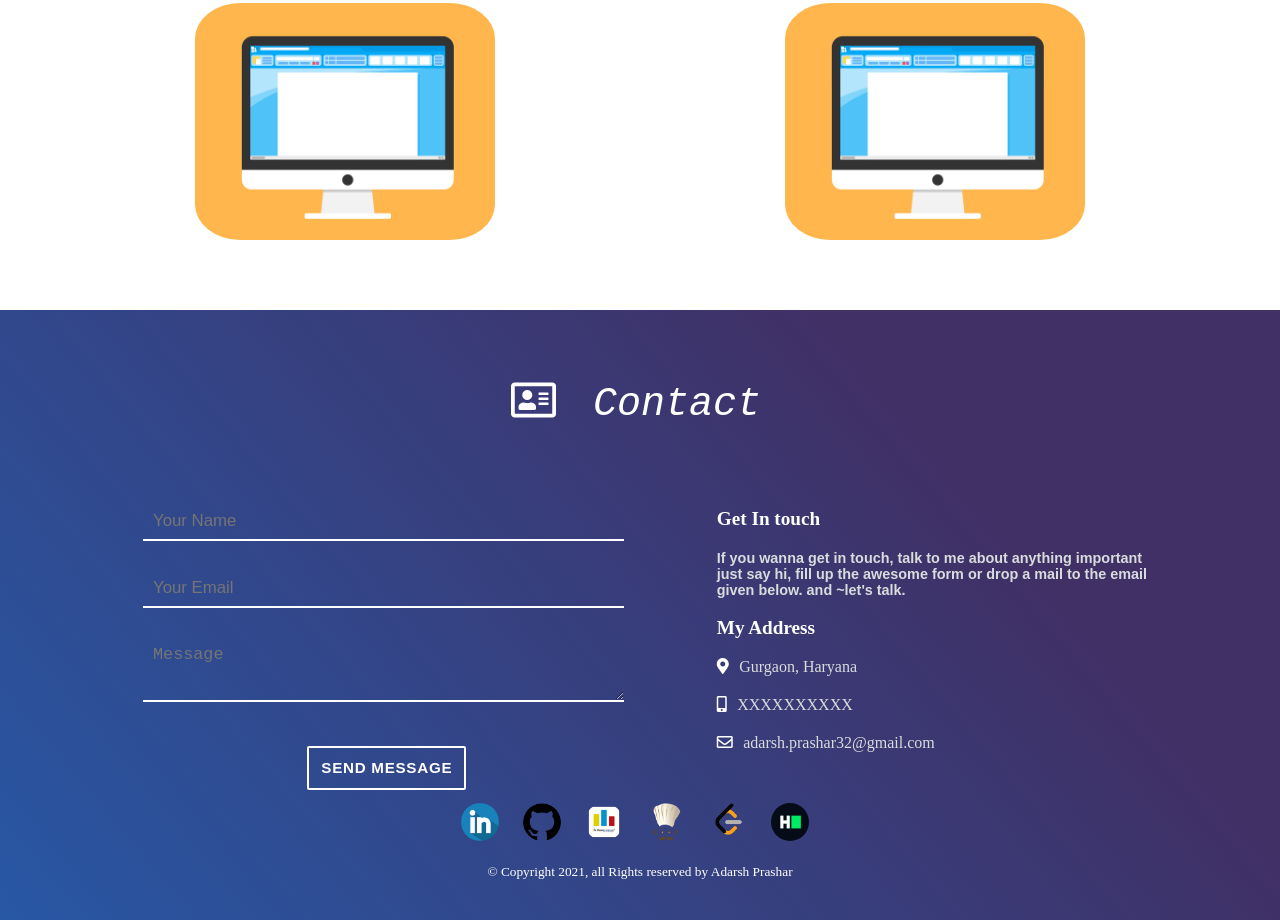
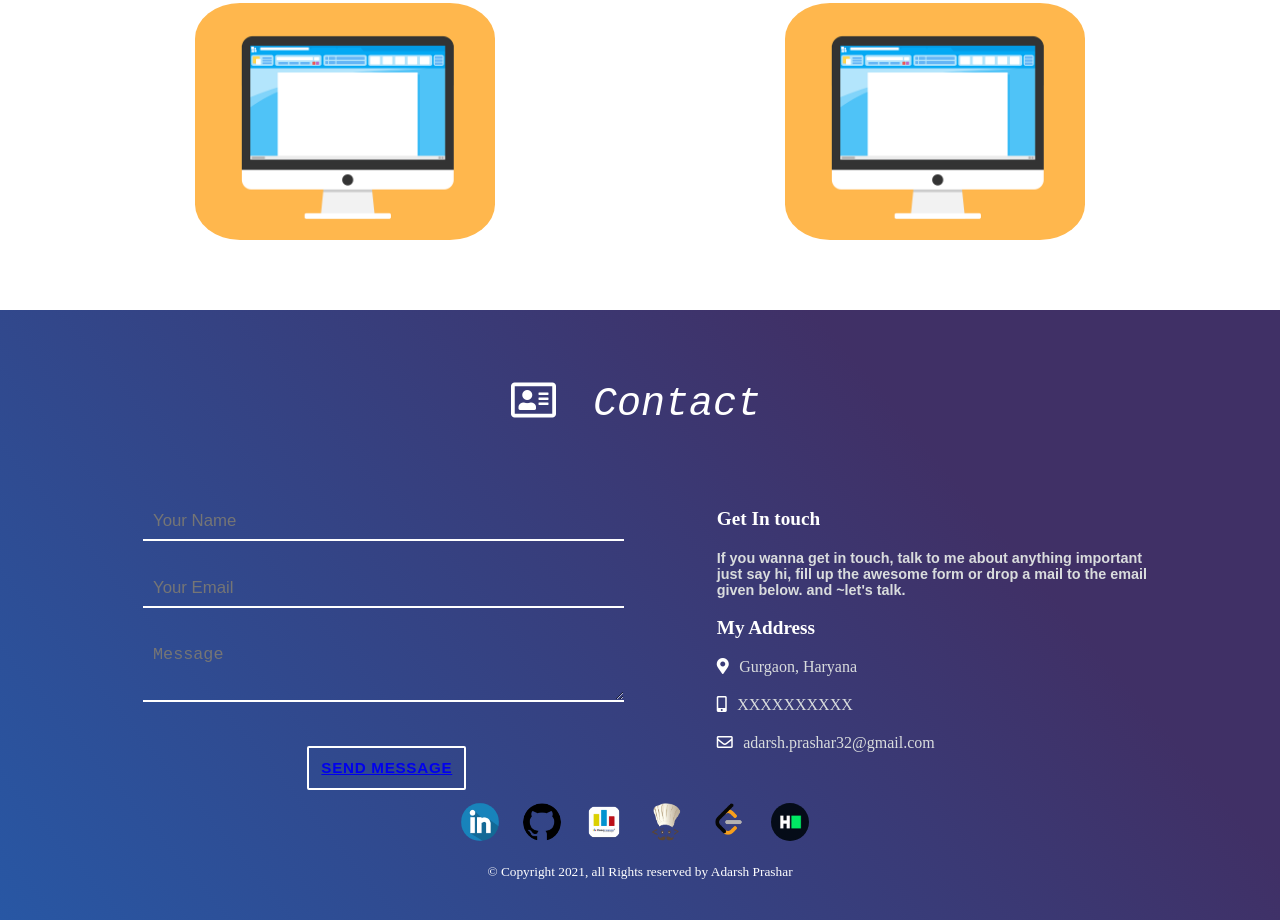
Before and after one commit to prashar32/prashar32.github.io, a plain HTML site: page index.html in a window 1280 px wide. Shown: the part 3263-4183 px from the top of the page. Drawn offline with Linux system fonts and the light colour scheme.

Commit message:
added mailto

```diff
--- a/index.html
+++ b/index.html
@@ -358,7 +358,7 @@
                         <input id="input-email" name="input-email" type="text" required placeholder="Your Email">
                         <textarea id="input-message" name="input-message" rows="2" cols=40
                             placeholder="Message"></textarea>
-                        <button class="sub-btn" type="submit">SEND MESSAGE</button>
+                        <button class="sub-btn" type="submit"> <a href="mailto:adarsh.prashar32@gmail.com" target="_blank">SEND MESSAGE</a></button>
                     </form>
                 </div>
                 <div id="my-details-container">
```
